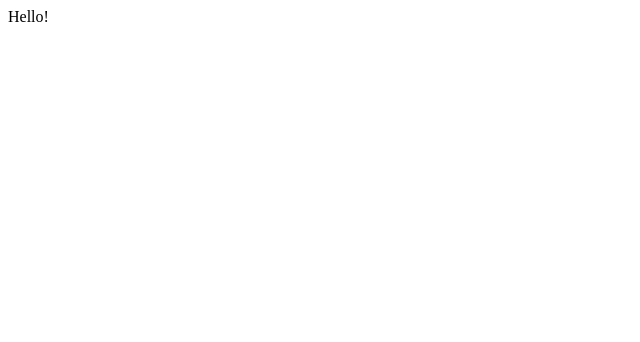
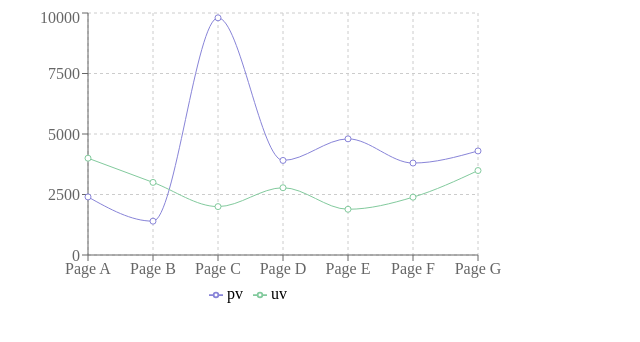
Before and after one commit to hoodunit/corona, a React app: page / in a window 1280 px wide. Shown: the top 342 px of the page, without its empty margins (0-640 px from the left). Built offline with nearby package versions, Linux system fonts and the light colour scheme.

Commit message:
Recharts hello world

```diff
--- a/package.json
+++ b/package.json
@@ -13,9 +13,11 @@
   "author": "",
   "dependencies": {
     "@types/react": "^16.9.25",
+    "@types/recharts": "^1.8.9",
     "fp-ts": "^2.5.3",
     "react": "^16.13.1",
     "react-dom": "^16.13.1",
+    "recharts": "^1.8.5",
     "typescript": "^3.8.3",
     "webpack": "^4.42.1",
     "webpack-cli": "^3.3.11"
--- a/src/app.tsx
+++ b/src/app.tsx
@@ -1,10 +1,51 @@
 import * as React from "react"
 import * as ReactDOM from "react-dom"
+import {
+  LineChart, Line, XAxis, YAxis, CartesianGrid, Tooltip, Legend,
+} from "recharts"
 
+const data = [
+  {
+    name: "Page A", uv: 4000, pv: 2400, amt: 2400,
+  },
+  {
+    name: "Page B", uv: 3000, pv: 1398, amt: 2210,
+  },
+  {
+    name: "Page C", uv: 2000, pv: 9800, amt: 2290,
+  },
+  {
+    name: "Page D", uv: 2780, pv: 3908, amt: 2000,
+  },
+  {
+    name: "Page E", uv: 1890, pv: 4800, amt: 2181,
+  },
+  {
+    name: "Page F", uv: 2390, pv: 3800, amt: 2500,
+  },
+  {
+    name: "Page G", uv: 3490, pv: 4300, amt: 2100,
+  },
+]
 
 const App: React.FC<{}> = () => {
   return (
-    <div>Hello!</div>
+    <LineChart
+      width={500}
+      height={300}
+      data={data}
+      margin={{
+        top: 5, right: 30, left: 20, bottom: 5,
+      }}
+    >
+      <CartesianGrid strokeDasharray="3 3" />
+      <XAxis dataKey="name" />
+      <YAxis />
+      <Tooltip />
+      <Legend />
+      <Line type="monotone" dataKey="pv" stroke="#8884d8" activeDot={{ r: 8 }} />
+      <Line type="monotone" dataKey="uv" stroke="#82ca9d" />
+    </LineChart>
   )
 }
 
```
Also changed, not shown: 1 other file (tests, documents, lock files or other folders).
